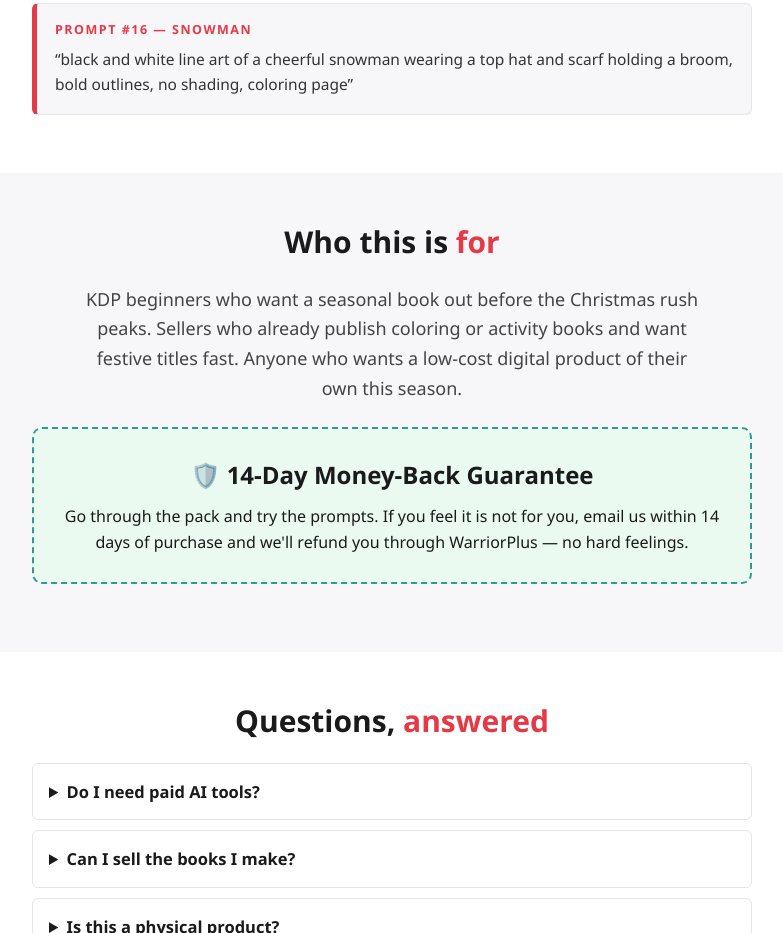
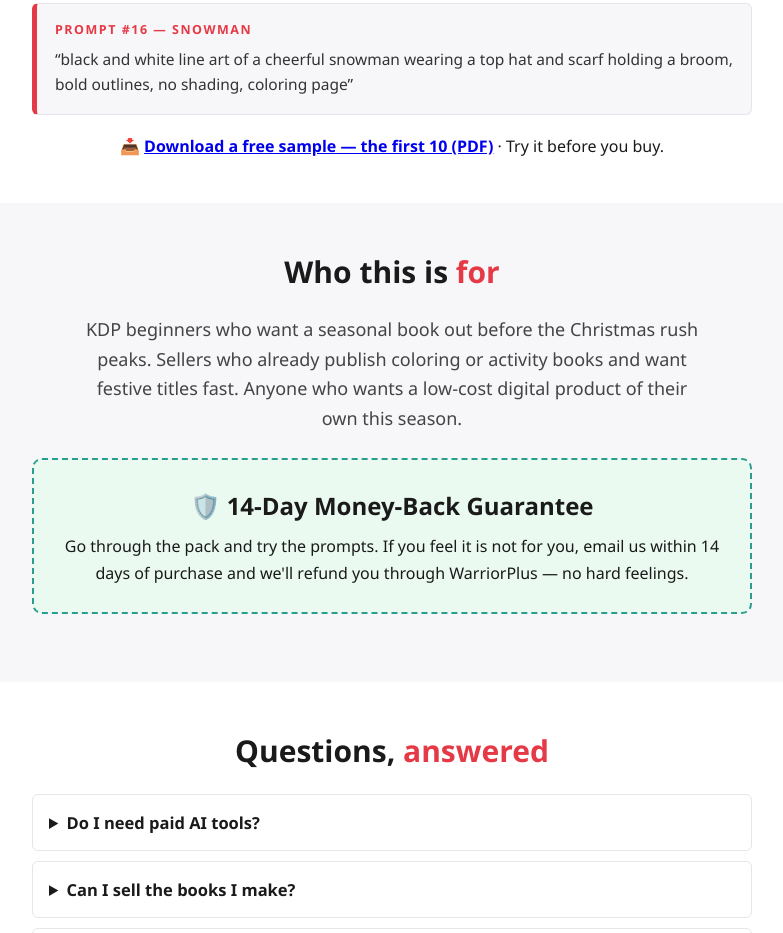
Before and after one commit to klankhan451-source/christmas-coloring-prompts, a plain HTML site: page index.html in a window 1280 px wide. Shown: the part 3017-3950 px from the top of the page, without its empty margins (248-1031 px from the left). Drawn offline with Linux system fonts and the light colour scheme.

Commit message:
Update index.html

```diff
--- a/index.html
+++ b/index.html
@@ -96,6 +96,7 @@
     <h2 style="font-size:24px;">See it <span class="accent">in action</span> — real samples</h2>
     <div class="sample"><span class="tag">Prompt #1 — Santa, ready to paste</span><pre>“black and white line art of Santa Claus waving hello, bold clean outlines, no shading, no gray, white background, coloring book page for kids”</pre></div>
     <div class="sample"><span class="tag">Prompt #16 — snowman</span><pre>“black and white line art of a cheerful snowman wearing a top hat and scarf holding a broom, bold outlines, no shading, coloring page”</pre></div>
+    <p class="center" style="margin-top:18px;">📥 <a href="christmas-coloring-prompts-pack-sample.pdf"><strong>Download a free sample — the first 10 (PDF)</strong></a> · Try it before you buy.</p>
   </div>
 </section>
 
```
